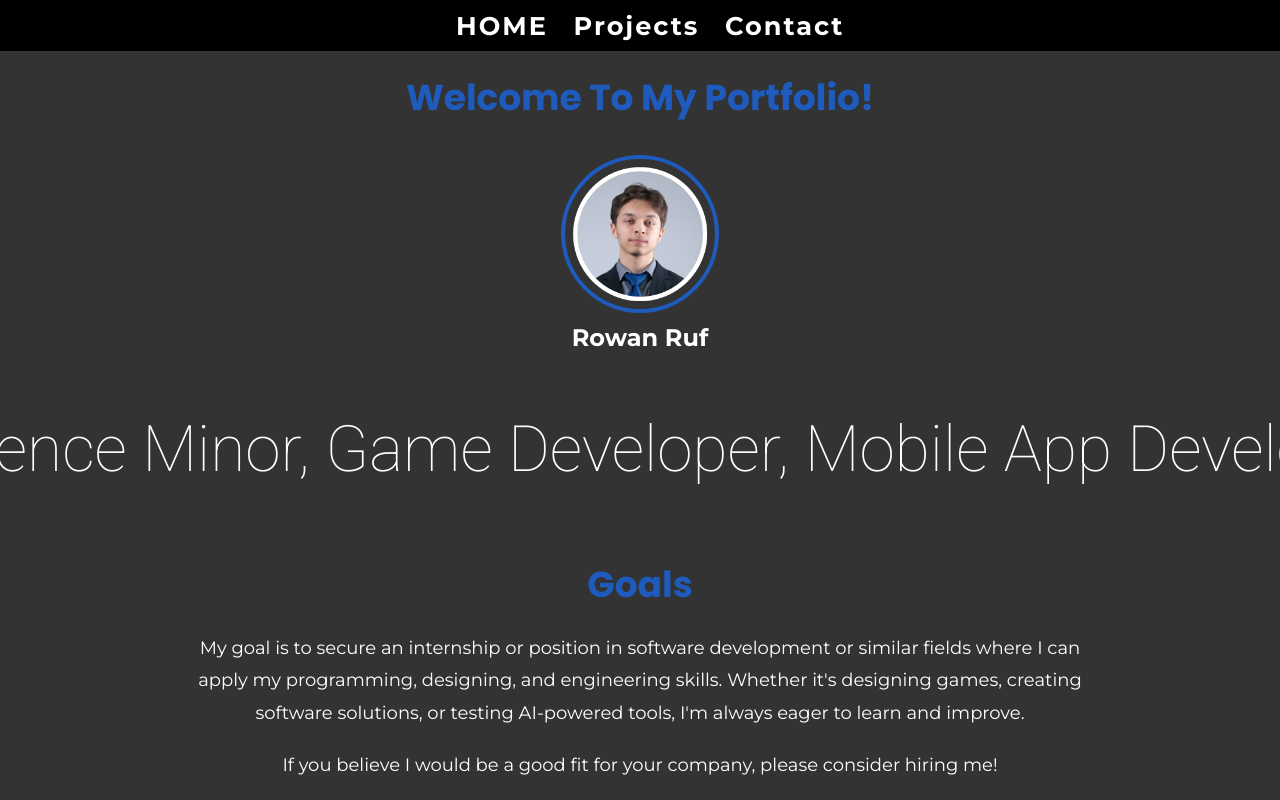
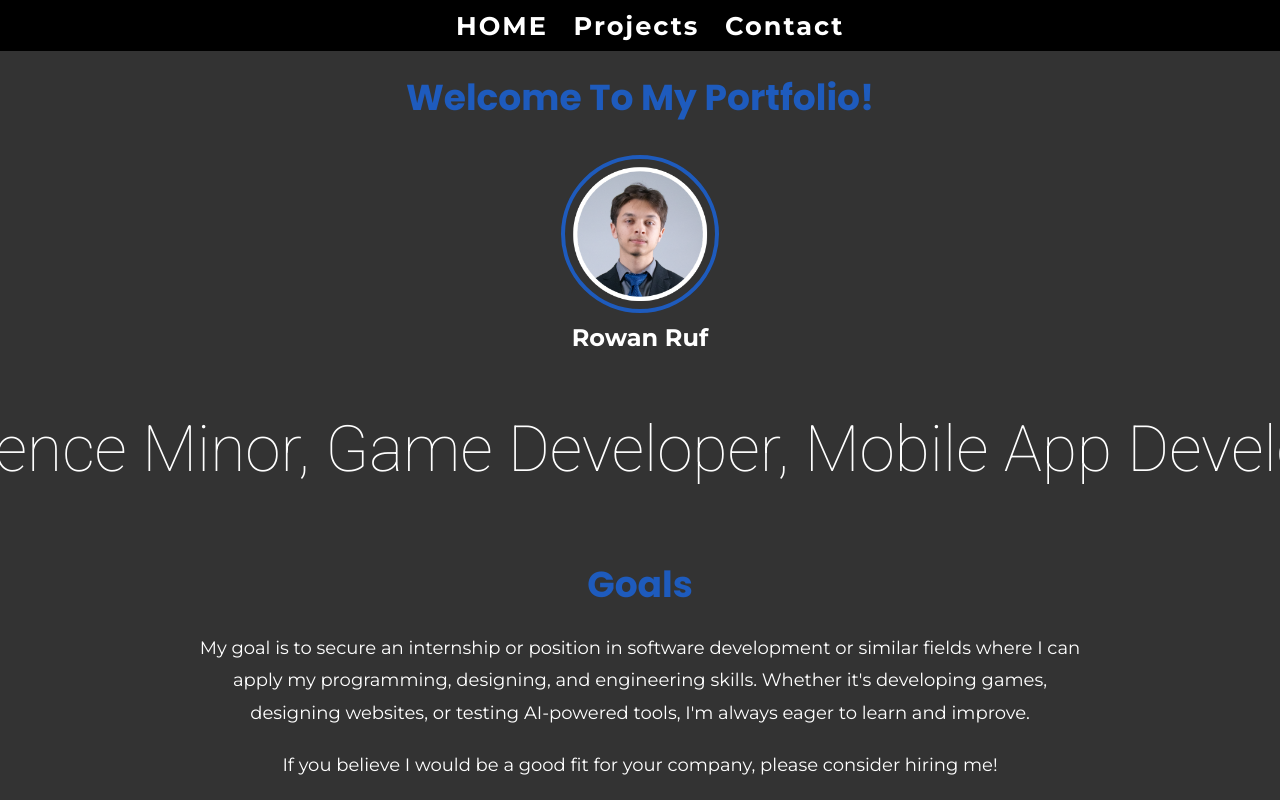
Before and after one commit to RowanRuf/RowanRufPortfolio, a plain HTML site: page index.html in a window 1280 px wide. Shown: the top 800 px of the page. Drawn offline with Linux system fonts and the light colour scheme.

Commit message:
Update index.html

```diff
--- a/index.html
+++ b/index.html
@@ -34,7 +34,7 @@
     </section>
     <section id="goals">
         <h2>Goals</h2>
-        <p>My goal is to secure an internship or position in software development or similar fields where I can apply my programming, designing, and engineering skills. Whether it's designing games, creating software solutions, or testing AI-powered tools, I'm always eager to learn and improve.</p>
+        <p>My goal is to secure an internship or position in software development or similar fields where I can apply my programming, designing, and engineering skills. Whether it's developing games, designing websites, or testing AI-powered tools, I'm always eager to learn and improve.</p>
         <p>If you believe I would be a good fit for your company, please consider hiring me!</p>
     </section>
     <section id="skills">
```
